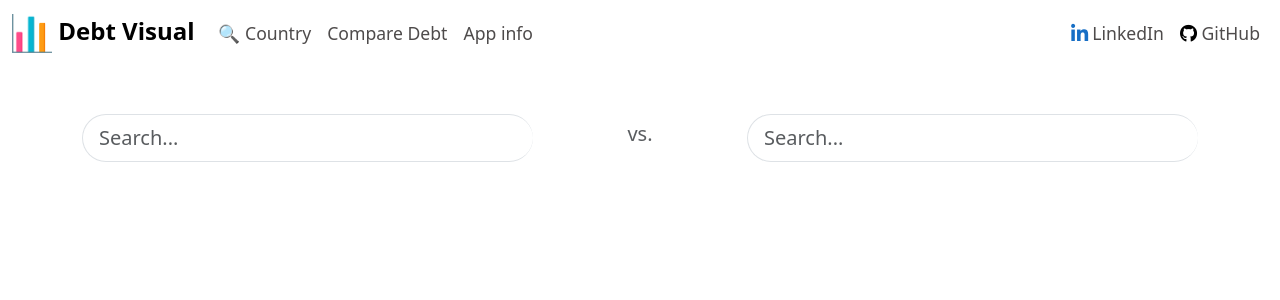
After one commit to ronardcaktus/debt-visual, a Django app: page /countries-comparison in a window 1280 px wide. The commit adds this page. Shown: the top 300 px of the page. Run offline with Django 3.2, Linux system fonts and the light colour scheme; some libraries are stand-ins or nearby versions.

Commit message:
Create template, add basic view and url

```diff
--- a/apps/countries/templates/base.html
+++ b/apps/countries/templates/base.html
@@ -55,10 +55,10 @@
             <div class="collapse navbar-collapse" id="navbarSupportedContent">
                 <ul class="navbar-nav me-auto mb-2 mb-lg-0">
                     <li class="nav-item active">
-                        <a class="nav-link" aria-current="page" href="#intro"> 🔍 Country</a>
+                        <a class="nav-link" aria-current="page" href="{% url 'home' %}"> 🔍 Country</a>
                     </li>
                     <li class="nav-item">
-                        <a class="nav-link" href="#" rel="nofollow">Compare Debt</a>
+                        <a class="nav-link" href="{% url 'countries-comparison' %}" rel="nofollow">Compare Debt</a>
                     </li>
                     <li class="nav-item dropdown">
                         <ul class="dropdown-menu" aria-labelledby="navbarDropdown">
--- /dev/null
+++ b/apps/countries/templates/country/countries_comparison.html
@@ -0,0 +1,32 @@
+{% extends "base.html" %}
+
+{% block title %} Compare Countries {% endblock title %}
+
+{% block content %}
+<div class="container py-4 pt-5">
+    <div class="row justify-content-center align-items-center">
+        <div class="col-md-5">
+            <div class="input-group">
+                <input class="form-control border-end-0 border rounded-pill form-control-lg" autocomplete="off"
+                    name="q1" type="text" placeholder="Search..." hx-get="{% url 'search_countries' %}"
+                    hx-include="[name='q1']" hx-trigger="keyup changed delay:100ms, search"
+                    hx-target="#country-search-1" />
+            </div>
+            <div id="country-search-1"></div>
+        </div>
+        <div class="col-md-2 text-center">
+            <h3 class="lead text-muted">vs.</h3>
+        </div>
+        <div class="col-md-5">
+            <div class="input-group">
+                <input class="form-control border-end-0 border rounded-pill form-control-lg" autocomplete="off"
+                    name="q2" type="text" placeholder="Search..." hx-get="{% url 'search_countries' %}"
+                    hx-include="[name='q2']" hx-trigger="keyup changed delay:100ms, search"
+                    hx-target="#country-search-2" />
+            </div>
+            <div id="country-search-2"></div>
+        </div>
+    </div>
+</div>
+
+{% endblock content %}
--- a/apps/countries/urls.py
+++ b/apps/countries/urls.py
@@ -4,6 +4,9 @@ from . import views
 
 urlpatterns = [
     path("", views.index, name="home"),
+    path("countries-comparison", views.compare_countries, name="countries-comparison"),
     path("search/", views.search_countries, name="search_countries"),
-    path("country-detail/<int:country_id>/", views.country_detail, name="country_details"),
+    path(
+        "country-detail/<int:country_id>/", views.country_detail, name="country_details"
+    ),
 ]
--- a/apps/countries/views.py
+++ b/apps/countries/views.py
@@ -29,3 +29,7 @@ def search_countries(request):
     if query:
         countries = Country.objects.filter(name__icontains=query)
     return render(request, "country/list.html", {"countries": countries})
+
+
+def compare_countries(request):
+    return render(request, "country/countries_comparison.html")
```
